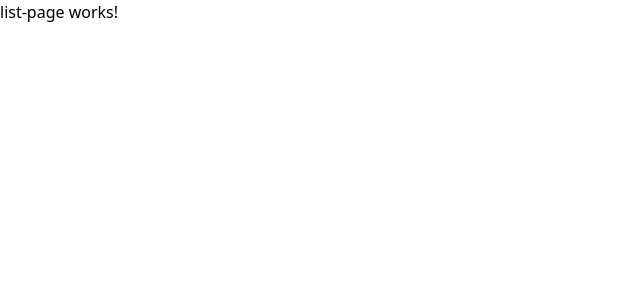
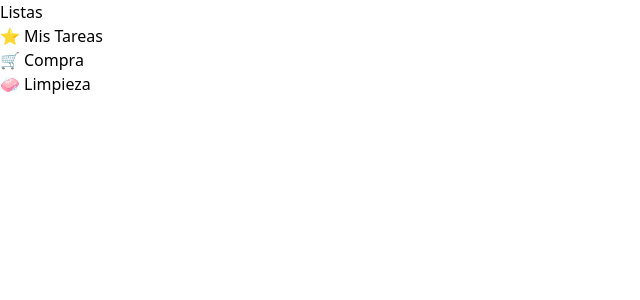
Before and after one commit to AdrielHercules/todolist-frontend, an Angular app: page / in a window 1280 px wide. Shown: the top 300 px of the page, without its empty margins (0-640 px from the left). Built offline with nearby package versions, Linux system fonts and the light colour scheme.

Commit message:
Add list display to list page and show basic data in list items

```diff
--- a/src/app/list-page/list-item/list-item.component.html
+++ b/src/app/list-page/list-item/list-item.component.html
@@ -1 +1,4 @@
-<p>list-item works!</p>
+<div class="flex gap-1 hover:bg-amber-300 ">
+  <p>{{ list()?.icon }}</p>
+  <p>{{ list()?.name }}</p>
+</div>
--- a/src/app/list-page/list-item/list-item.component.ts
+++ b/src/app/list-page/list-item/list-item.component.ts
@@ -1,4 +1,5 @@
-import { Component } from '@angular/core';
+import { Component, input } from '@angular/core';
+import { List } from '../../models/list';
 
 @Component({
   selector: 'app-list-item',
@@ -7,5 +8,5 @@ import { Component } from '@angular/core';
   styleUrl: './list-item.component.css'
 })
 export class ListItemComponent {
-
+  list = input<List>();
 }
--- a/src/app/list-page/list-page.component.html
+++ b/src/app/list-page/list-page.component.html
@@ -1 +1,9 @@
-<p>list-page works!</p>
+<section>
+  <h1>Listas</h1>
+
+  @for (list of lists; track $index) {
+  <div>
+    <app-list-item routerLink="/tasks" [list]="list"></app-list-item>
+  </div>
+  }
+</section>
--- a/src/app/list-page/list-page.component.ts
+++ b/src/app/list-page/list-page.component.ts
@@ -1,11 +1,20 @@
-import { Component } from '@angular/core';
+import { Component, inject } from '@angular/core';
+import { List } from '../models/list';
+import { ListItemComponent } from './list-item/list-item.component';
+import { RouterLink } from '@angular/router';
+import { ListService } from '../services/list.service';
 
 @Component({
   selector: 'app-list-page',
-  imports: [],
+  imports: [ListItemComponent, RouterLink],
   templateUrl: './list-page.component.html',
-  styleUrl: './list-page.component.css'
+  styleUrl: './list-page.component.css',
 })
 export class ListPageComponent {
+  private listService: ListService = inject(ListService);
+  lists: List[] = [];
 
+  constructor() {
+    this.lists = this.listService.getLists();
+  }
 }
```
